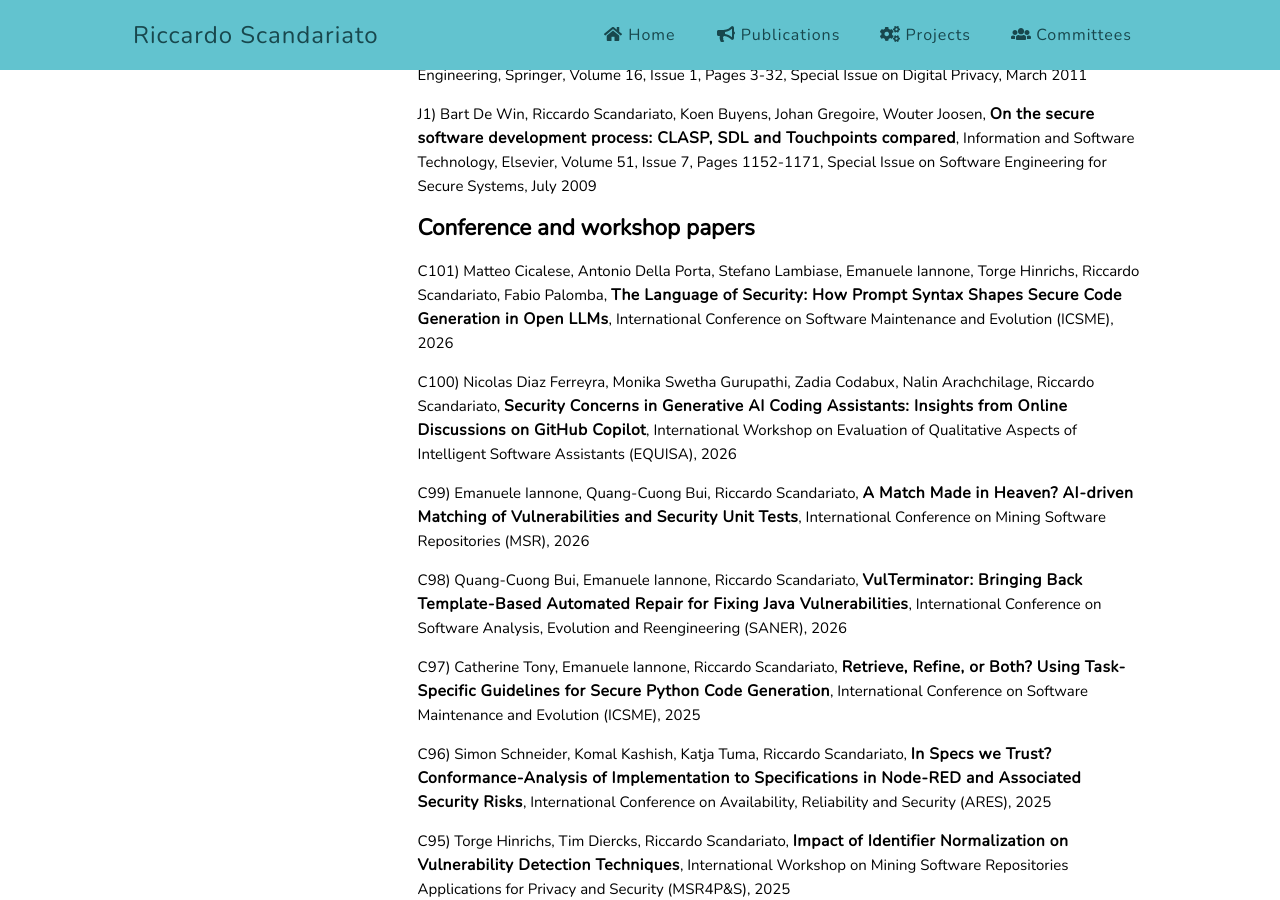
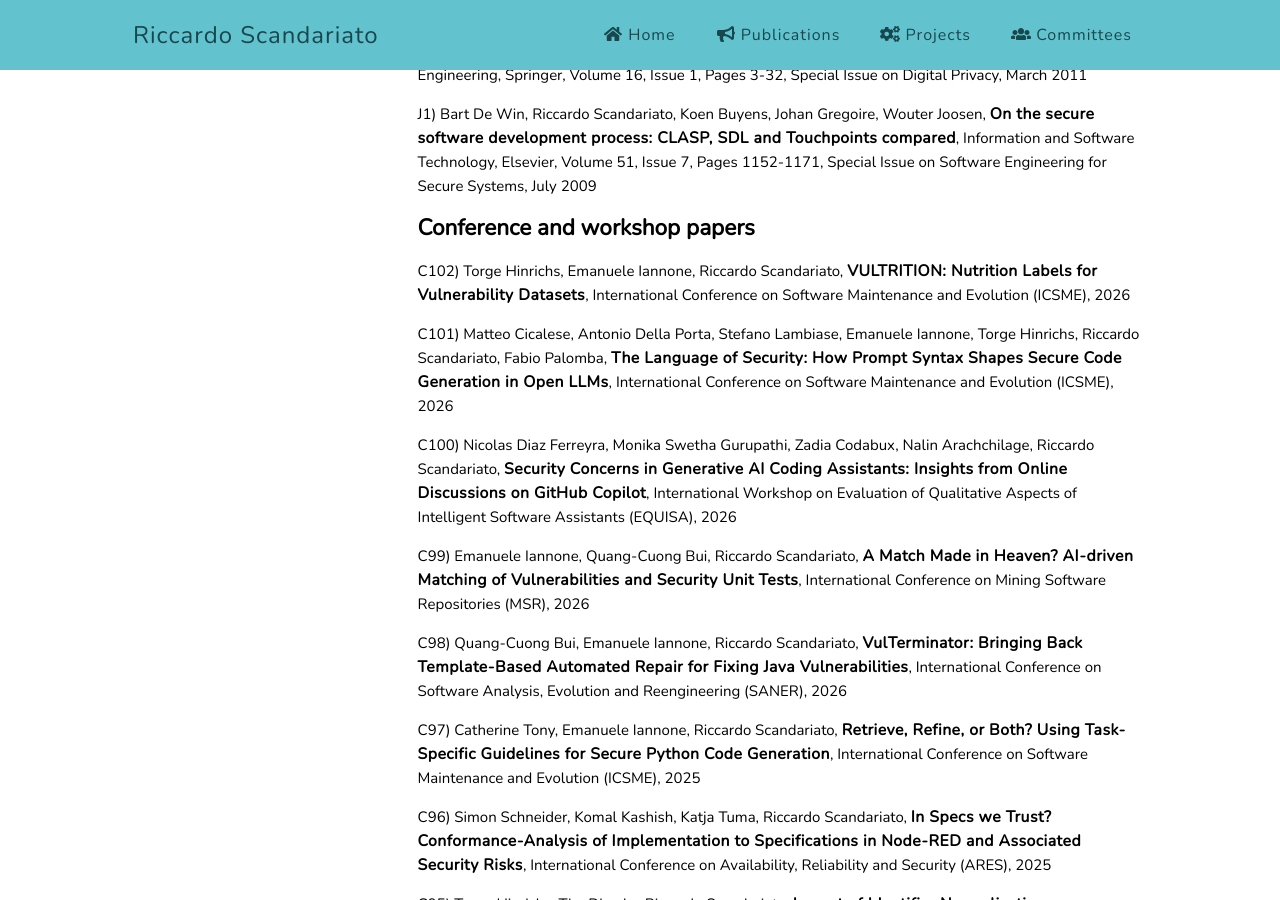
Before and after one commit to riccardoscandariato/riccardoscandariato.github.io, a Jekyll site: the page built from papers.md, in a window 1280 px wide and 900 px high, scrolled down 3032 px. Built offline with Jekyll 4.4.1, drawn with Linux system fonts in a browser that asks for light colours.

Commit message:
more pubs

```diff
--- a/papers.md
+++ b/papers.md
@@ -76,6 +76,8 @@
 
 
 <h2>Conference and workshop papers</h2>
+
+<p>C102) Torge Hinrichs, Emanuele Iannone, Riccardo Scandariato, <strong>VULTRITION: Nutrition Labels for Vulnerability Datasets</strong>, International Conference on Software Maintenance and Evolution (ICSME), 2026</p>
 
 <p>C101) Matteo Cicalese, Antonio Della Porta, Stefano Lambiase, Emanuele Iannone, Torge Hinrichs, Riccardo Scandariato, Fabio Palomba, <strong>The Language of Security: How Prompt Syntax Shapes Secure Code Generation in Open LLMs</strong>, International Conference on Software Maintenance and Evolution (ICSME), 2026</p>
 
```
